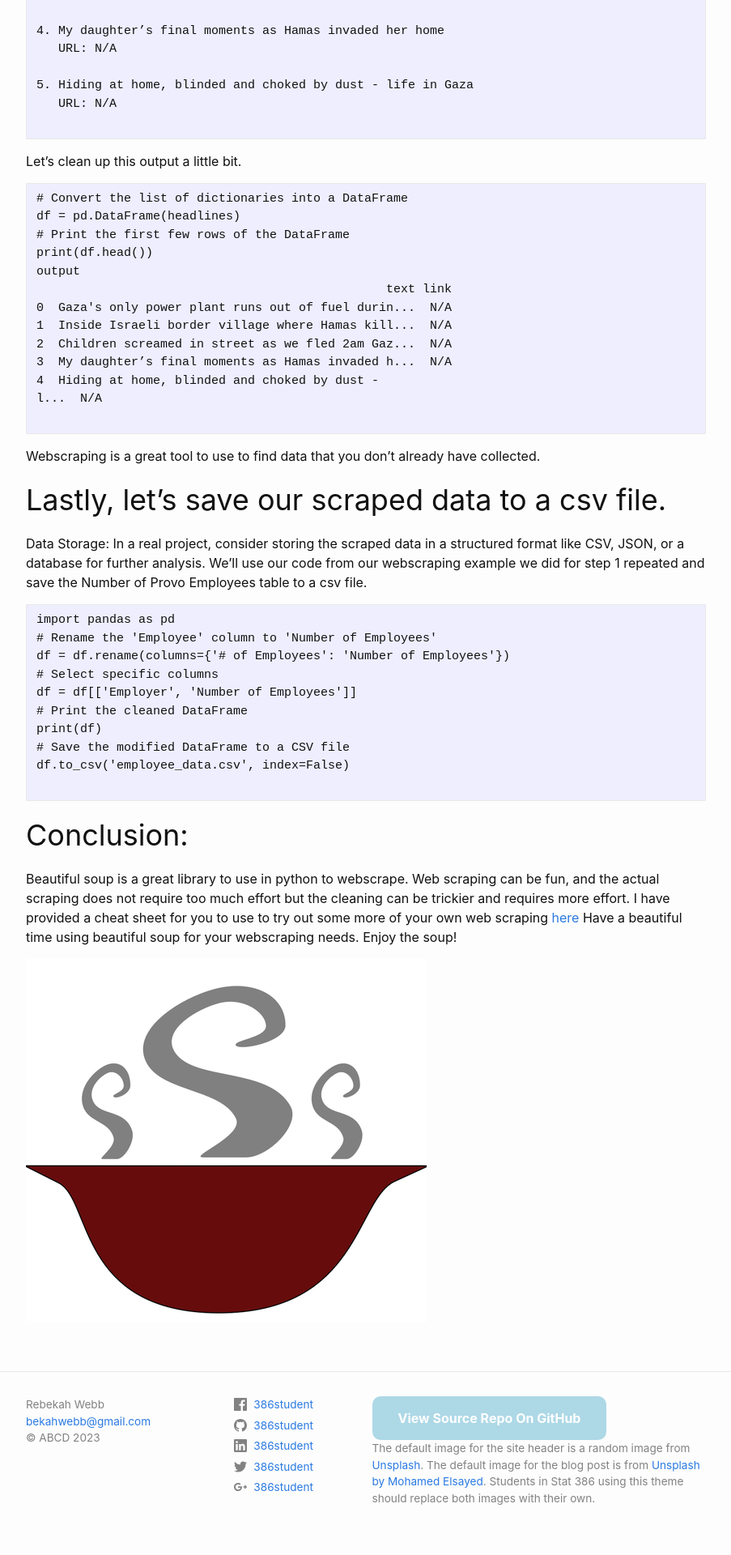
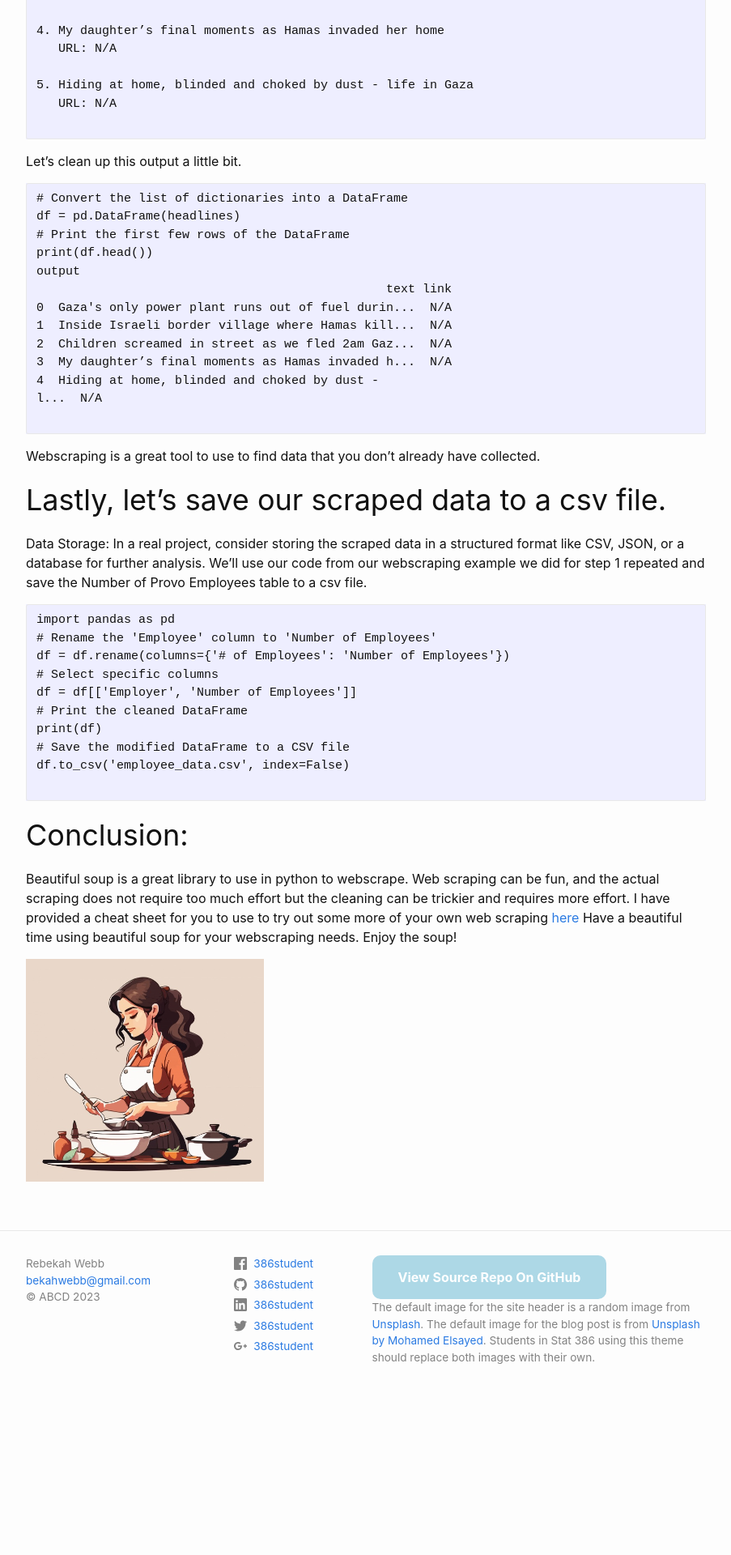
Before and after one commit to bekahwebb/bekahwebb.github.io, a Jekyll site: the page built from _posts/2023-09-01-first-post.md, in a window 1280 px wide. Shown: the part 4475-6395 px from the top of the page at 81% size, without its empty margins (188-1091 px from the left). Built offline with Jekyll 4.4.1, drawn with Linux system fonts in a browser that asks for light colours; comment, search, counter and statistics services are not loaded; after the commit the page ends 6221 px from its top, so only the background shows below that.

Commit message:
fc image added

```diff
--- a/_posts/2023-09-01-first-post.md
+++ b/_posts/2023-09-01-first-post.md
@@ -212,4 +212,4 @@ df.to_csv('employee_data.csv', index=False)
  Beautiful soup is a great library to use in python to webscrape.  Web scraping can be fun, and the actual scraping does not require too much effort but the cleaning can be trickier and requires more effort.  I have provided a cheat sheet for you to use to try out some more of your own web scraping [here](https://colab.research.google.com/drive/1RkSNKqSQ0secm5wEArBssNVQh0SQ1yLR#scrollTo=e5t-IL_NjXkt)
 Have a beautiful time using beautiful soup for your webscraping needs. Enjoy the soup!
 
-![imagesoup1.png]({{site.url}}/{{site.baseurl}}/assets/images/imagesoups1.png)
+![imagesoup1.png]({{site.url}}/{{site.baseurl}}/assets/images/imagesoup1.png)
```
